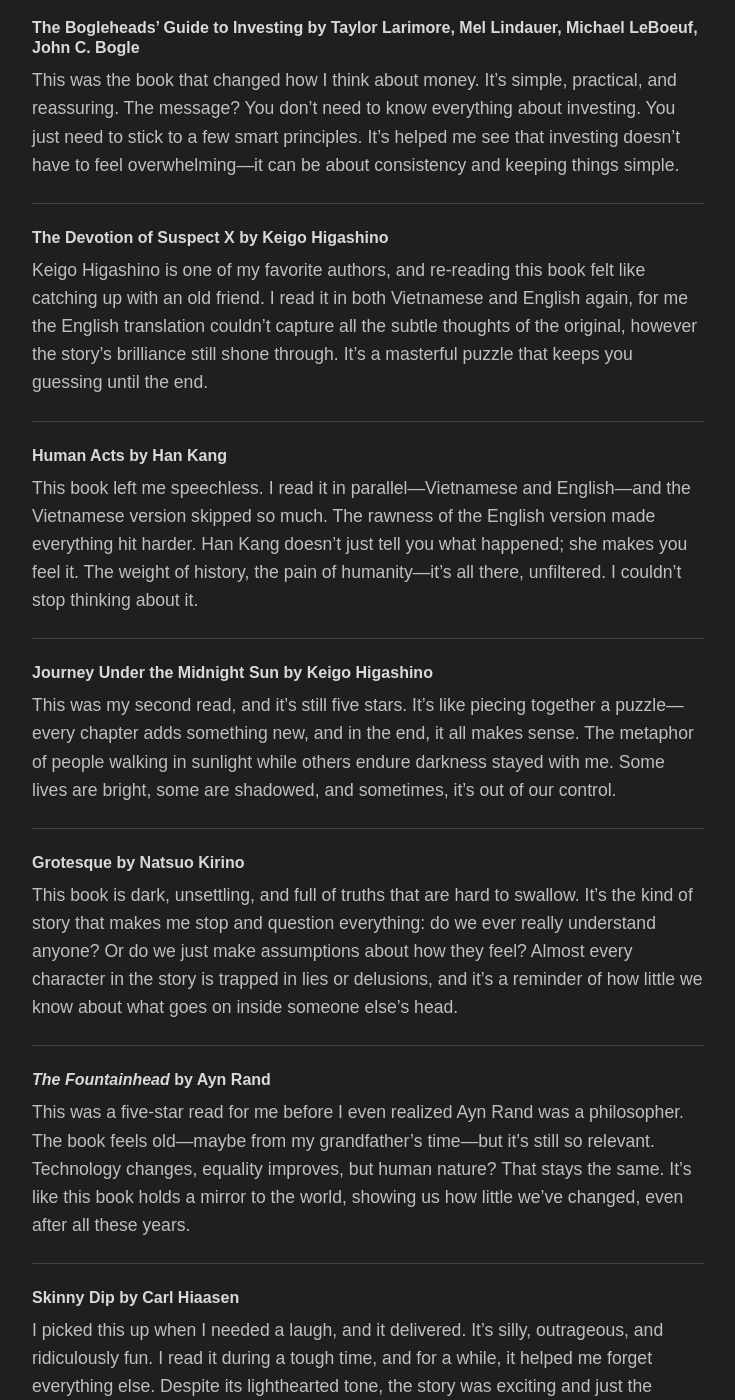
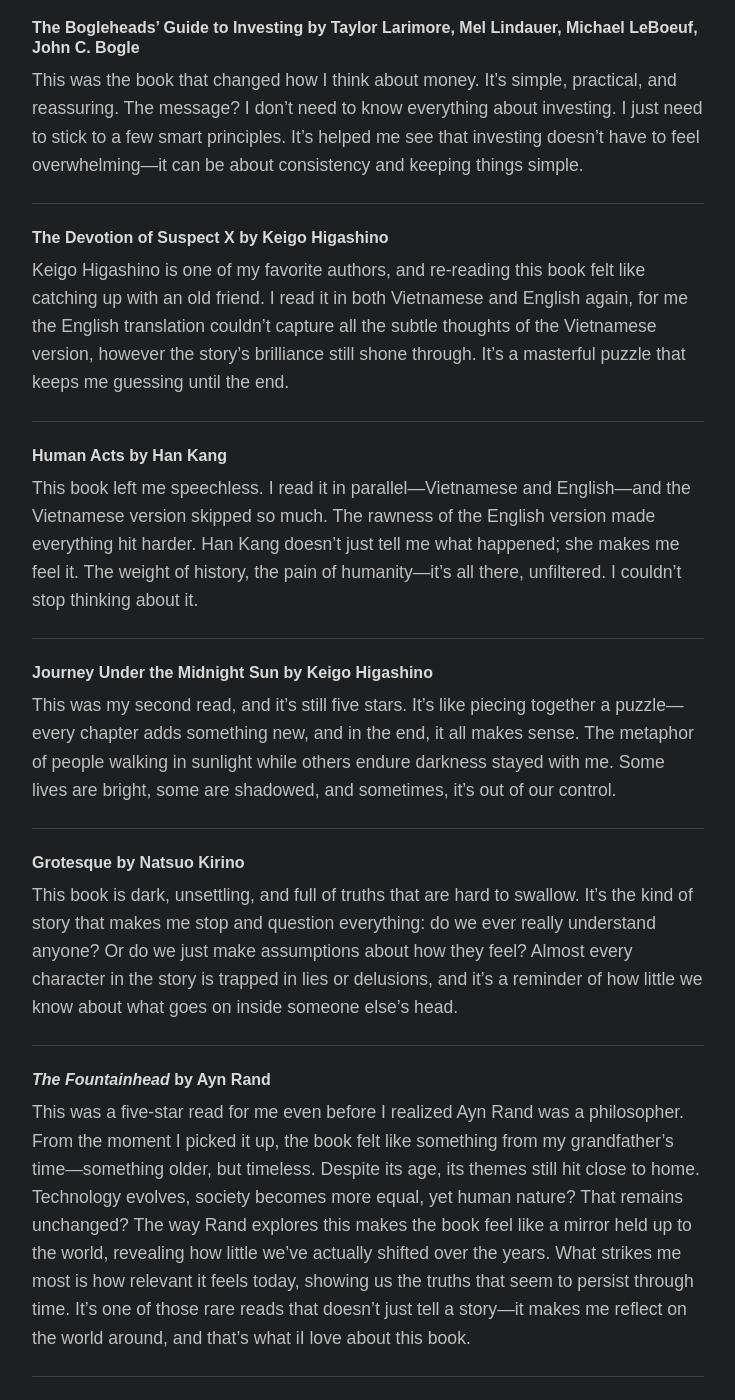
Before and after one commit to xkhanhnguyen/blog, a Jekyll site: the page built from _posts/2025-01-27-best-books-of-2024.md, in a window 1280 px wide and 1400 px high, scrolled down 1279 px. Shown: the whole window, without its empty margins (272-1007 px from the left). Built offline with Jekyll 4.4.1, drawn with Linux system fonts in a browser that asks for light colours; some of the changed text lies outside the part shown.

Commit message:
re-write some part

```diff
--- a/_posts/2025-01-27-best-books-of-2024.md
+++ b/_posts/2025-01-27-best-books-of-2024.md
@@ -15,7 +15,7 @@
 ---
 
 #### **And Every Morning the Way Home Gets Longer and Longer** by Fredrik Backman
-This short book hit me hard. It’s the kind of story that leaves you crying, yet you feel strangely comforted. One line that stuck with me was: *“All grown-ups are angry. It’s only children and old people who laugh.”* Isn’t that true? As we grow up, we lose the lightness we once had. This story reminded me of how life shifts between holding on and letting go, and how love can feel infinite, even in the smallest moments.
+This short book hit me hard. It’s the kind of story that leaves me crying, yet I felt strangely comforted. One line that stuck with me: *“All grown-ups are angry. It’s only children and old people who laugh.”* Isn’t that true? As we grow up, we lose the lightness we once had. This story reminded me of how life shifts between holding on and letting go, and how love can feel infinite, even in the smallest moments.
 
 ---
 
@@ -31,17 +31,17 @@
 
 #### **The Bogleheads' Guide to Investing** by Taylor Larimore, Mel Lindauer, Michael LeBoeuf, John C. Bogle
 
-This was the book that changed how I think about money. It’s simple, practical, and reassuring. The message? You don’t need to know everything about investing. You just need to stick to a few smart principles. It’s helped me see that investing doesn’t have to feel overwhelming—it can be about consistency and keeping things simple.
+This was the book that changed how I think about money. It’s simple, practical, and reassuring. The message? I don’t need to know everything about investing. I just need to stick to a few smart principles. It’s helped me see that investing doesn’t have to feel overwhelming—it can be about consistency and keeping things simple.
 
 ---
 
 #### **The Devotion of Suspect X** by Keigo Higashino
-Keigo Higashino is one of my favorite authors, and re-reading this book felt like catching up with an old friend. I read it in both Vietnamese and English again, for me the English translation couldn’t capture all the subtle thoughts of the original, however the story’s brilliance still shone through. It’s a masterful puzzle that keeps you guessing until the end.
+Keigo Higashino is one of my favorite authors, and re-reading this book felt like catching up with an old friend. I read it in both Vietnamese and English again, for me the English translation couldn’t capture all the subtle thoughts of the Vietnamese version, however the story’s brilliance still shone through. It’s a masterful puzzle that keeps me guessing until the end.
 
 ---
 
 #### **Human Acts** by Han Kang
-This book left me speechless. I read it in parallel—Vietnamese and English—and the Vietnamese version skipped so much. The rawness of the English version made everything hit harder. Han Kang doesn’t just tell you what happened; she makes you feel it. The weight of history, the pain of humanity—it’s all there, unfiltered. I couldn’t stop thinking about it.
+This book left me speechless. I read it in parallel—Vietnamese and English—and the Vietnamese version skipped so much. The rawness of the English version made everything hit harder. Han Kang doesn’t just tell me what happened; she makes me feel it. The weight of history, the pain of humanity—it’s all there, unfiltered. I couldn’t stop thinking about it.
 
 ---
 
@@ -56,11 +56,9 @@
 ---
 
 #### ***The Fountainhead*** by Ayn Rand
-
-This was a five-star read for me before I even realized Ayn Rand was a philosopher. The book feels old—maybe from my grandfather’s time—but it’s still so relevant. Technology changes, equality improves, but human nature? That stays the same. It’s like this book holds a mirror to the world, showing us how little we’ve changed, even after all these years.
+This was a five-star read for me even before I realized Ayn Rand was a philosopher. From the moment I picked it up, the book felt like something from my grandfather’s time—something older, but timeless. Despite its age, its themes still hit close to home. Technology evolves, society becomes more equal, yet human nature? That remains unchanged? The way Rand explores this makes the book feel like a mirror held up to the world, revealing how little we’ve actually shifted over the years. What strikes me most is how relevant it feels today, showing us the truths that seem to persist through time. It’s one of those rare reads that doesn’t just tell a story—it makes me reflect on the world around, and that’s what iI love about this book.
 
 ---
-
 #### **Skinny Dip** by Carl Hiaasen
 I picked this up when I needed a laugh, and it delivered. It’s silly, outrageous, and ridiculously fun. I read it during a tough time, and for a while, it helped me forget everything else. Despite its lighthearted tone, the story was exciting and just the escape I needed. Sometimes, a book doesn’t need to be deep—it just needs to make me smile.
 
```
